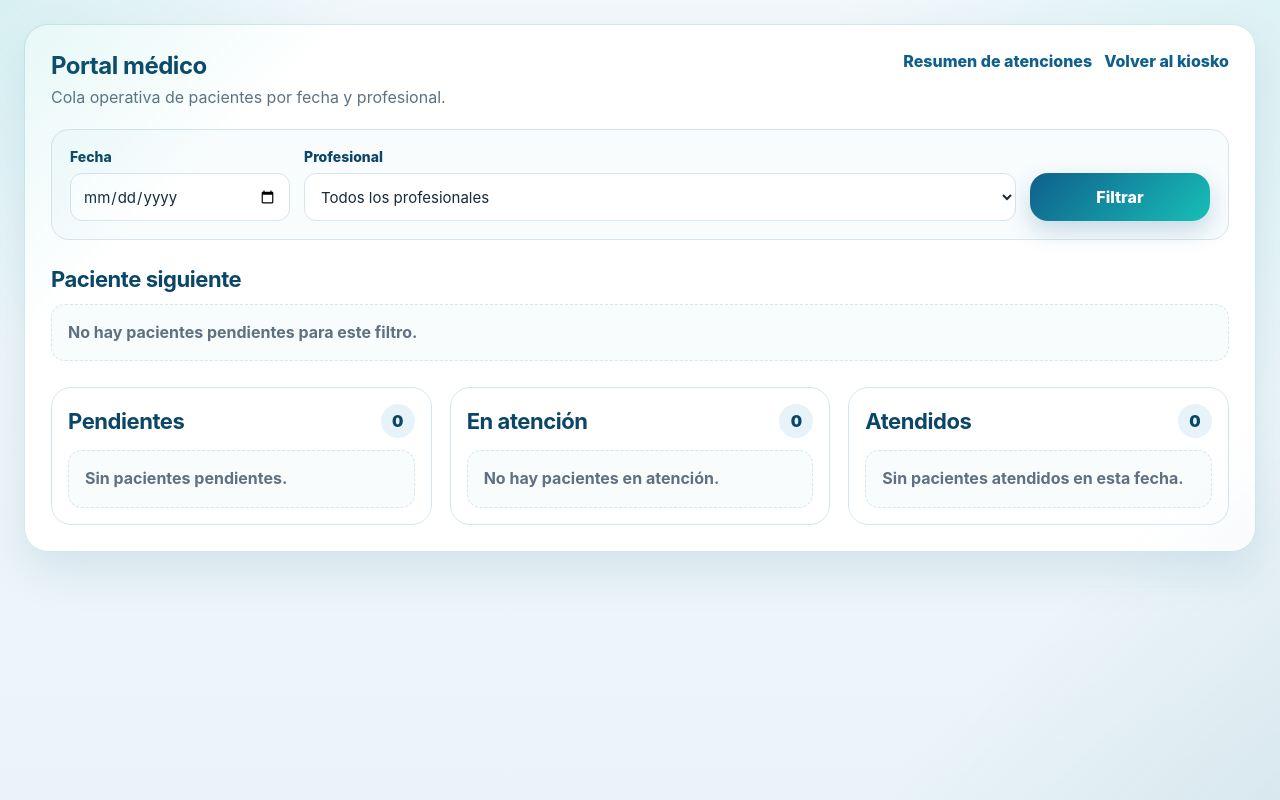
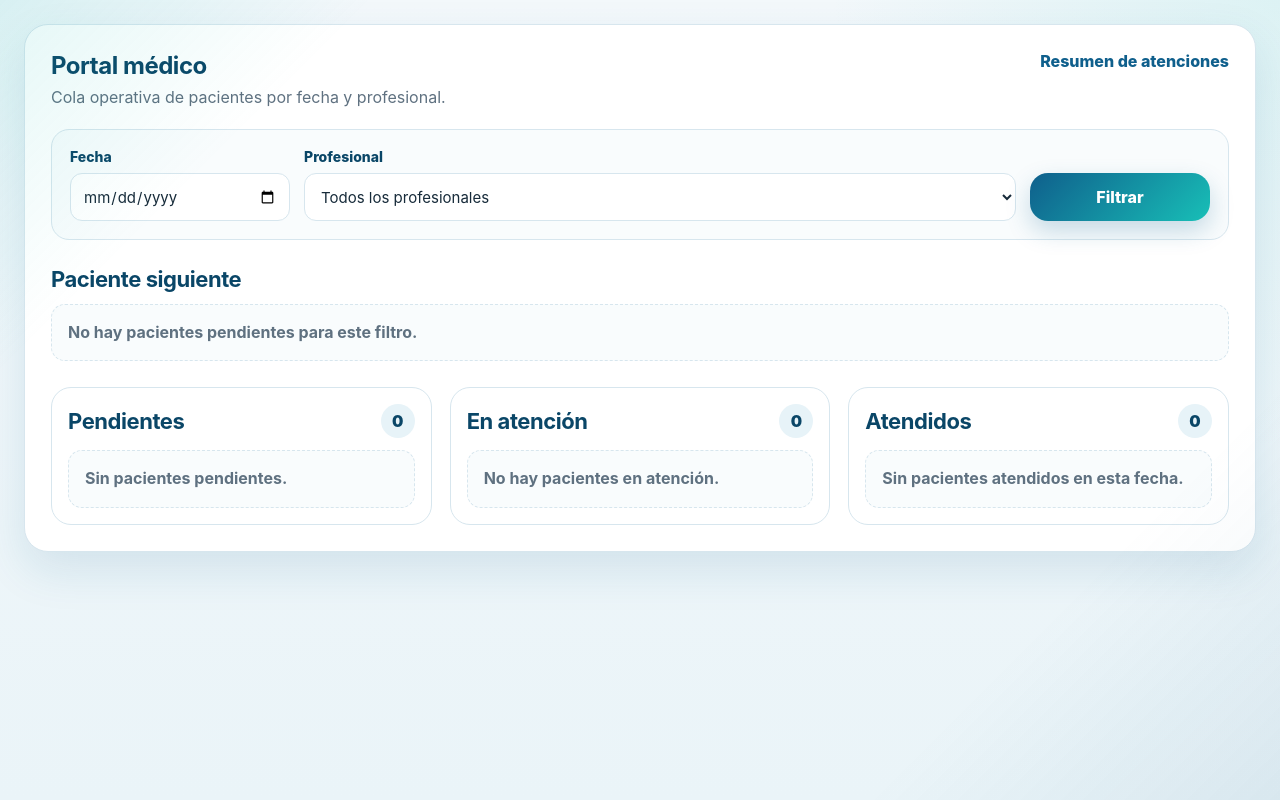
Before and after one commit to Myroesh/openemr-kiosk, a Flask app: template templates/doctor_dashboard.html in a window 1280 px wide. Run offline with Flask 3, Linux system fonts and the light colour scheme; the template is opened without the code that fills it, so the values that code supplies are empty.

Commit message:
remove kiosk links from doctor portals

```diff
--- a/templates/doctor_dashboard.html
+++ b/templates/doctor_dashboard.html
@@ -23,7 +23,7 @@
 
         <div class="doctor-header-actions">
           <a class="small-link" href="/doctor/summary">Resumen de atenciones</a>
-          <a class="small-link" href="/">Volver al kiosko</a>
+
         </div>
       </header>
 
```
